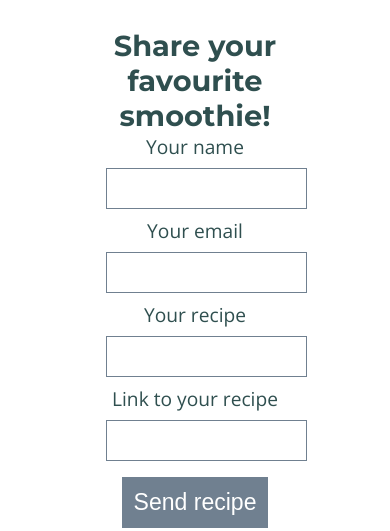
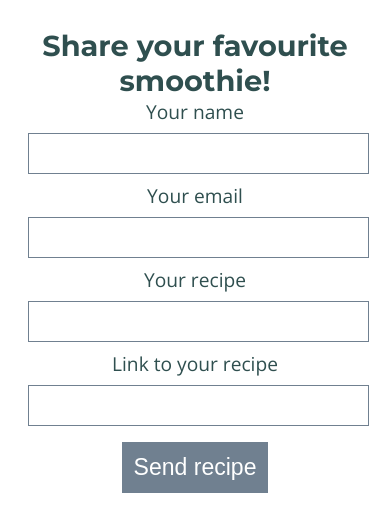
Before and after one commit to williamtyn/smoothies, a plain HTML site: page share.html in a window 390 px wide. Shown: the part 602-1133 px from the top of the page. Drawn offline with nearby package versions, Linux system fonts and the light colour scheme.

Commit message:
style width 90% on screens 900px and below for form

```diff
--- a/assets/css/style.css
+++ b/assets/css/style.css
@@ -569,4 +569,8 @@ button:hover {
     #share-overlay {
         display: none;
     }
+
+    .share {
+        width: 90%;
+    }
 }
```
